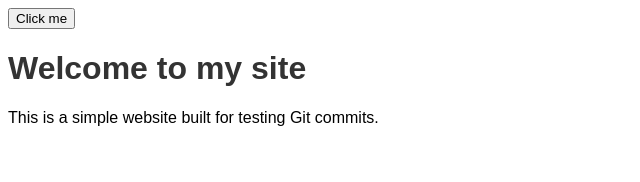
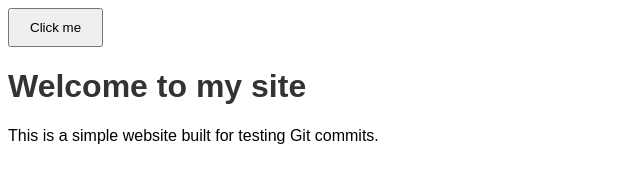
Before and after one commit to Frz1991/my-project-, a plain HTML site: page index.html in a window 1280 px wide. Shown: the whole page, without its empty margins (0-640 px from the left). Drawn offline with Linux system fonts and the light colour scheme.

Commit message:
Update styles.css

```diff
--- a/styles.css
+++ b/styles.css
@@ -4,3 +4,7 @@ body {
 h1 {
   color: #333;
 }
+button {
+  padding: 10px 20px;
+  cursor: pointer;
+}
```
